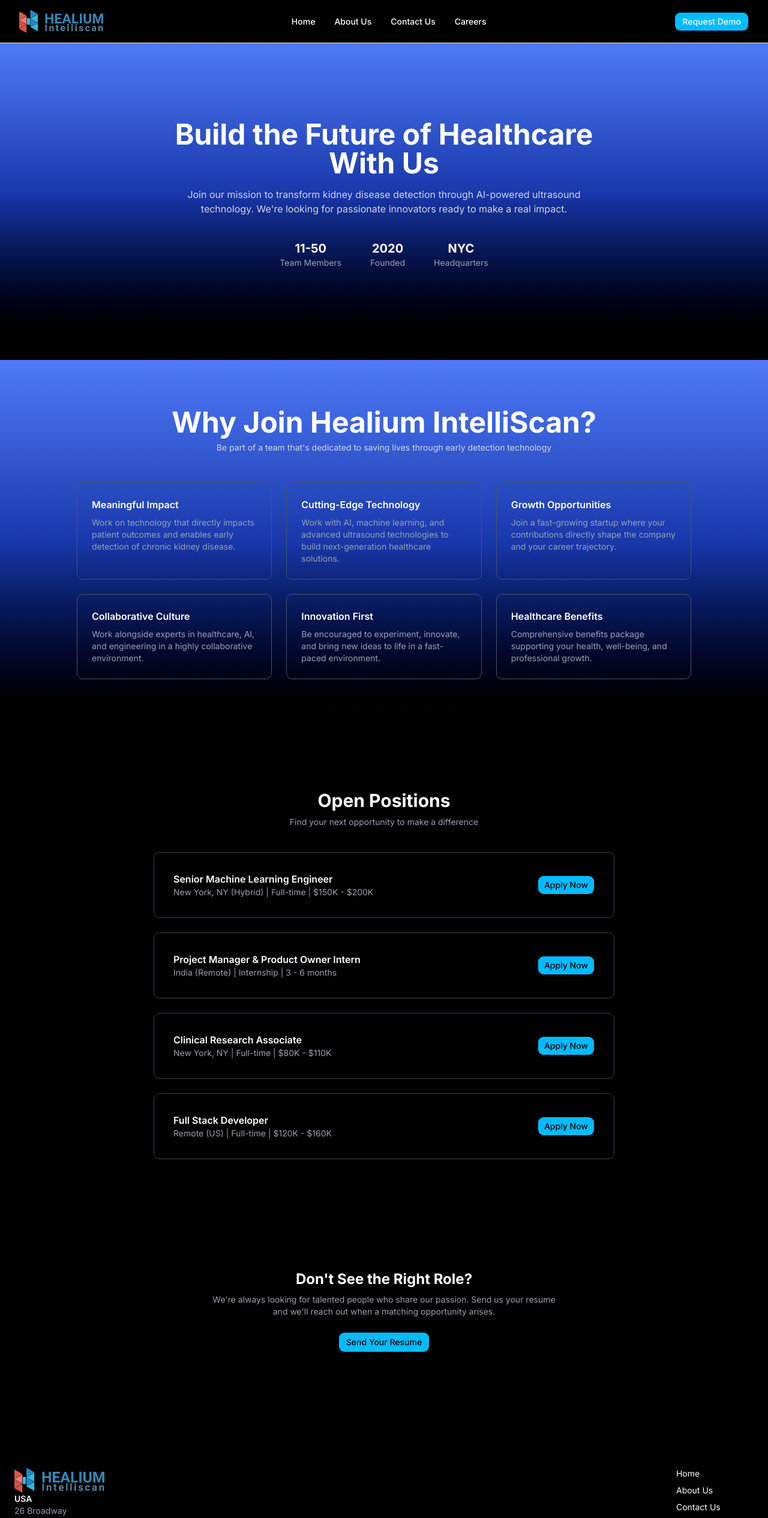
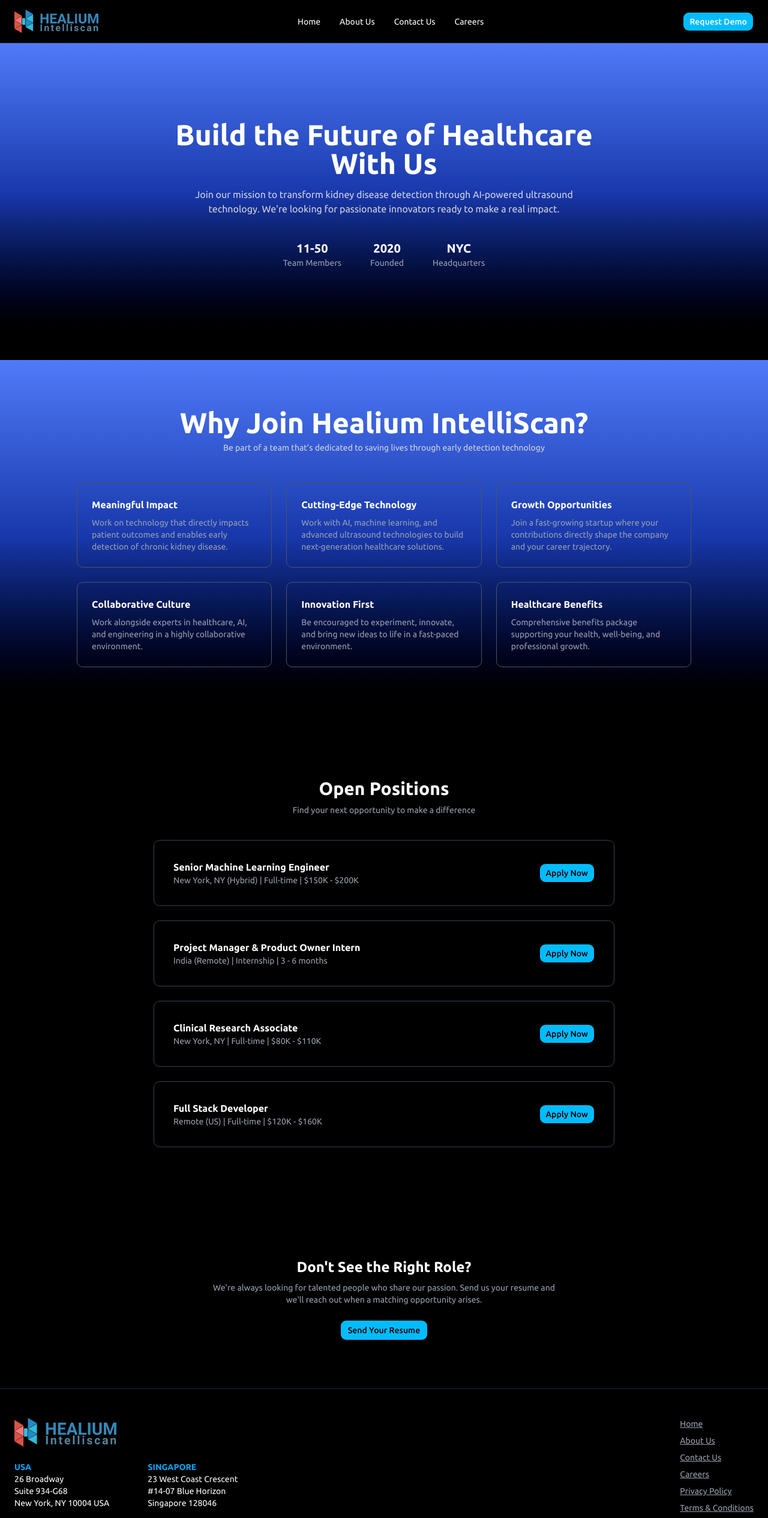
Before and after one commit to richapandey629/healium-next, a Next.js app: page /careers in a window 1280 px wide. Shown: the top 2530 px of the page at 60% size. Built offline with nearby package versions, Linux system fonts and the light colour scheme.

Commit message:
Further UI work

```diff
--- a/app/about/page.tsx
+++ b/app/about/page.tsx
@@ -1,7 +1,7 @@
 import Navbar from "@/components/layout/navbar"
 import Footer from "@/components/layout/footer"
 import Image from "next/image"
-import { ArrowUpRight, Lightbulb, DollarSign, ThumbsUp, Award } from "lucide-react"
+import { ArrowUpRight, Lightbulb, CircleDollarSign, ThumbsUp, Award } from "lucide-react"
 
 export default function AboutPage() {
   return (
@@ -57,10 +57,10 @@
             {/* ITEM 1 */}
             <div className="flex gap-6 items-start relative">
               <div className="bg-zinc-900 p-3 rounded-lg z-10">
-                <ArrowUpRight className="w-5 h-5 text-gray-300" />
+                <ArrowUpRight className="w-8 h-8 text-gray-300" />
               </div>
               <div>
-                <p className="text-gray-400 text-xs">2020</p>
+                <p className="text-gray-400 text-xs mb-2">2020</p>
                 <h3 className="text-white font-semibold">
                   The Dawn of Innovation
                 </h3>
@@ -73,10 +73,10 @@
             {/* ITEM 2 */}
             <div className="flex gap-6 items-start relative">
               <div className="bg-zinc-900 p-3 rounded-lg z-10">
-                <Lightbulb className="w-5 h-5 text-gray-300" />
+                <Lightbulb className="w-8 h-8 text-gray-300" />
               </div>
               <div>
-                <p className="text-gray-400 text-xs">2021</p>
+                <p className="text-gray-400 text-xs mb-2">2021</p>
                 <h3 className="text-white font-semibold">
                   Setting New Standards
                 </h3>
@@ -89,10 +89,10 @@
             {/* ITEM 3 */}
             <div className="flex gap-6 items-start relative">
               <div className="bg-zinc-900 p-3 rounded-lg z-10">
-                <DollarSign className="w-5 h-5 text-gray-300" />
+                <CircleDollarSign className="w-8 h-8 text-gray-300" />
               </div>
               <div>
-                <p className="text-gray-400 text-xs">2022</p>
+                <p className="text-gray-400 text-xs mb-2">2022</p>
                 <h3 className="text-white font-semibold">
                   Seizing Success
                 </h3>
@@ -105,10 +105,10 @@
             {/* ITEM 4 */}
             <div className="flex gap-6 items-start relative">
               <div className="bg-zinc-900 p-3 rounded-lg z-10">
-                <ThumbsUp className="w-5 h-5 text-gray-300" />
+                <ThumbsUp className="w-8 h-8 text-gray-300" />
               </div>
               <div>
-                <p className="text-gray-400 text-xs">2023</p>
+                <p className="text-gray-400 text-xs mb-2">2023</p>
                 <h3 className="text-white font-semibold">
                   Pioneering Precision
                 </h3>
@@ -121,10 +121,10 @@
             {/* ITEM 5 */}
             <div className="flex gap-6 items-start relative">
               <div className="bg-zinc-900 p-3 rounded-lg z-10">
-                <Award className="w-5 h-5 text-gray-300" />
+                <Award className="w-8 h-8 text-gray-300" />
               </div>
               <div>
-                <p className="text-gray-400 text-xs">2024</p>
+                <p className="text-gray-400 text-xs mb-2">2024</p>
                 <h3 className="text-white font-semibold">
                   Achieving Milestones & Commitment
                 </h3>
@@ -141,7 +141,7 @@
 
       {/* VISION */}
       <section className="py-20 px-6 text-center">
-        <div className="max-w-3xl mx-auto text-gray-400 text-sm md:text-base">
+        <div className="max-w-3xl mx-auto font-semibold text-gray-100 text-sm md:text-base">
           <h3 className="text-[rgb(81,122,249)] font-semibold mb-2">Our Vision</h3>
           <p>
             At the core of our endeavors lies a commitment to integrating artificial intelligence with medical expertise, propelling the fight against chronic kidney disease into a new era. We strive to craft pioneering AI-ultrasound technologies that transcend conventional boundaries, offering breakthrough precision in CKD detection and management that enhances patient care and outcomes.
--- a/app/careers/page.tsx
+++ b/app/careers/page.tsx
@@ -115,7 +115,7 @@
           New York, NY (Hybrid) | Full-time | $150K - $200K
         </p>
       </div>
-      <Button className="bg-sky-400 text-black hover:text-white">
+      <Button className="bg-sky-400 text-black hover:text-white cursor-pointer">
         Apply Now
       </Button>
     </div>
@@ -128,7 +128,7 @@
           India (Remote) | Internship | 3 - 6 months
         </p>
       </div>
-      <Button className="bg-sky-400 text-black hover:text-white">
+      <Button className="bg-sky-400 text-black hover:text-white cursor-pointer">
         Apply Now
       </Button>
     </div>
@@ -141,7 +141,7 @@
           New York, NY | Full-time | $80K - $110K
         </p>
       </div>
-      <Button className="bg-sky-400 text-black hover:text-white">
+      <Button className="bg-sky-400 text-black hover:text-white cursor-pointer">
         Apply Now
       </Button>
     </div>
@@ -154,7 +154,7 @@
           Remote (US) | Full-time | $120K - $160K
         </p>
       </div>
-      <Button className="bg-sky-400 text-black hover:text-white">
+      <Button className="bg-sky-400 text-black hover:text-white cursor-pointer">
         Apply Now
       </Button>
     </div>
--- a/app/contact/page.tsx
+++ b/app/contact/page.tsx
@@ -71,7 +71,7 @@
 
           {/* BUTTON */}
           <div className = "flex justify-center">
-          <Button variant = "default" className="bg-sky-400 px-6 py-6 items-center rounded-md text-black hover:bg-[rgb(81,122,249)] ">
+          <Button variant = "default" className="bg-sky-400 px-6 py-6 items-center rounded-md text-white hover:bg-[rgb(81,122,249)] cursor-pointer ">
             Submit
           </Button>
           </div>
@@ -97,7 +97,7 @@
           />
         </div>
 
-        <button className="mt-6 bg-sky-400 px-6 py-3 rounded-md text-black">
+        <button className="mt-6 bg-sky-400 px-6 py-3 rounded-md  text-white hover:bg-[rgb(81,122,249)] cursor-pointer ">
           Request Demo
         </button>
 
--- a/app/layout.tsx
+++ b/app/layout.tsx
@@ -1,7 +1,13 @@
 import type { Metadata } from "next";
 import { Geist, Geist_Mono, Inter } from "next/font/google";
 import "./globals.css";
+import { Ubuntu } from "next/font/google"
 
+
+const ubuntu = Ubuntu({
+  subsets: ["latin"],
+  weight: ["300", "400", "500", "700"],
+})
 
 const inter = Inter({ subsets: ["latin"] });
 
@@ -30,7 +36,7 @@
       lang="en"
       className={`${geistSans.variable} ${geistMono.variable} h-full antialiased`}
     >
-      <body className={`${inter.className} min-h-full flex flex-col`}>
+      <body className={`${ubuntu.className} min-h-full flex flex-col`}>
         {children}
       </body>
     </html>
--- a/components/layout/footer.tsx
+++ b/components/layout/footer.tsx
@@ -2,30 +2,35 @@
 
 export default function Footer() {
   return (
-    <footer className="bg-black text-white py-20 md:py-28 px-6">
+    <footer className="bg-black border-t border-gray-800 text-gray-400">
 
-      <div className="xl mx-auto flex flex-col md:flex-row justify-between gap-10">
+      <div className="max-w-7xl mx-auto px-6 py-12">
 
+        {/* TOP */}
+        <div className="flex flex-col md:flex-row justify-between gap-12">
+
+          {/* LEFT */}
+          <div>
+
+            <Image
+              src="/healium-intelliscan-logo.png"
+              width={170}
+              height={60}
+              alt="logo"
+            />
+
+            {/* ADDRESSES SIDE BY SIDE */}
+            <div className="flex gap-16 mt-6 text-sm text-white">
 
               <div>
-          <Image
-            src="/healium-intelliscan-logo.png"
-            alt="logo"
-            width={150}
-            height={40}
-          />
-
-          <div className="space-y-6 text-sm text-gray-400">
-
-          <div>
-            <p className="text-white font-semibold">USA</p>
+                <p className="text-sky-500 font-semibold">USA</p>
                 <p>26 Broadway</p>
                 <p>Suite 934-G68</p>
                 <p>New York, NY 10004 USA</p>
               </div>
 
               <div>
-            <p className="text-white font-semibold">SINGAPORE</p>
+                <p className="text-sky-500 font-semibold">SINGAPORE</p>
                 <p>23 West Coast Crescent</p>
                 <p>#14-07 Blue Horizon</p>
                 <p>Singapore 128046</p>
@@ -34,19 +39,41 @@
             </div>
           </div>
 
-        {/* RIGHT */}
-        <div className="text-sm">
-          <a className="block mb-2">Home</a>
-          <a className="block mb-2">About Us</a>
-          <a className="block mb-2">Contact Us</a>
-          <a className="block mb-2">Careers</a>
-          <a className="block mb-2">Privacy Policy</a>
-          <a className="block mb-2">Terms & Conditions</a>
-          <a className="block mb-2">Help & Support</a>
+          {/* RIGHT LINKS */}
+          <div className="text-sm space-y-2">
+            {["Home","About Us","Contact Us","Careers","Privacy Policy","Terms & Conditions","Help & Support"].map((item)=>(
+              <p key={item} className="underline hover:text-white cursor-pointer">
+                {item}
+              </p>
+            ))}
           </div>
 
         </div>
 
+        {/* BOTTOM */}
+        <div className="border-t border-gray-800 mt-10 pt-6 flex justify-between items-center">
+
+          <p className="text-sm text-gray-500">
+            © 2026 Healium Intelliscan
+          </p>
+
+          {/* GREY LINKEDIN */}
+          <Image
+            src="/linkedin.png"
+            width={28}
+            height={28}
+            alt="linkedin"
+            className="opacity-60 hover:opacity-100"
+          />
+
+        </div>
+
+        {/* FDA TEXT */}
+        <p className="text-xs text-gray-500 mt-4">
+          This device is pending FDA 510(k) clearance and is not yet available for sale in the United States.
+        </p>
+
+      </div>
     </footer>
   )
 }
--- a/components/layout/navbar.tsx
+++ b/components/layout/navbar.tsx
@@ -1,34 +1,56 @@
+"use client"
+
+import { useState } from "react"
 import Image from "next/image"
+import Link from "next/link"
 import { Button } from "@/components/ui/button"
-import Link from "next/link"
 
 export default function Navbar() {
+
+  const [open, setOpen] = useState(false)
+
   return (
-    <nav className="flex justify-between items-center px-8 py-4 border-b bg-black">
+    <nav className="bg-black border-b border-gray-800">
 
-      <div className="flex items-center gap-2">
-        <Image
-        src="/healium-intelliscan-logo.png"
-        alt="Healium Logo"
-        width={140}
-        height={40}
-        className ="cursor-pointer"/>
+      <div className="flex justify-between items-center px-6 py-4">
+
+        {/* LOGO */}
+        <Image src="/healium-intelliscan-logo.png" width={140} height={40} alt="logo" />
+
+        {/* DESKTOP MENU */}
+        <div className="hidden md:flex gap-8 text-sm text-white">
+          <Link href="/">Home</Link>
+          <Link href="/about">About Us</Link>
+          <Link href="/contact">Contact Us</Link>
+          <Link href="/careers">Careers</Link>
+        </div>
+
+        {/* RIGHT */}
+        <div className="flex items-center gap-4">
+
+          <Button className="hidden md:block bg-sky-400 hover:bg-[rgb(81,122,249)]">
+            Request Demo
+          </Button>
+
+          {/* HAMBURGER */}
+          <div onClick={()=>setOpen(!open)} className="md:hidden cursor-pointer text-2xl">
+            ☰
+          </div>
+
+        </div>
 
       </div>
 
-      <div className="hidden md:flex gap-8 text-sm font-medium">
-        <a href="/" className="hover:text-gray-400 text-white">Home</a>
-        <a href="/about" className="hover:text-gray-400 text-white">About Us</a>
-        <a href="/contact" className="hover:text-gray-400 text-white">Contact Us</a>
-        <a href="/careers" className="hover:text-gray-400 text-white">Careers</a>
-      </div>
-      <div className="md:hidden text-white text-2xl cursor-pointer">
-          ☰
+      {/* MOBILE MENU */}
+      {open && (
+        <div className="md:hidden flex flex-col gap-4 px-6 pb-6 text-sm">
+          <Link href="/">Home</Link>
+          <Link href="/about">About Us</Link>
+          <Link href="/contact">Contact Us</Link>
+          <Link href="/careers">Careers</Link>
         </div>
+      )}
 
-       <Button variant="default" aria-label="Submit" className=" px-3 py-3 bg-sky-400 cursor-pointer hover:bg-[rgb(81,122,249)]">
-            Request Demo
-          </Button>
     </nav>
   )
 }
--- a/components/sections/features.tsx
+++ b/components/sections/features.tsx
@@ -4,10 +4,9 @@
   return (
     <section className="bg-black text-white py-20 md:py-28 px-6">
 
-      <h2 className="text-xl md:text-2xl font-semibold mb-12 text-white text-center">Developing Solutions for{" "}
-          <span className="text-[rgb(81,122,249)] text-3xl">
-         Global {" "}
-          <span className="text-sky-400 text-3xl text-center">CKD Epidemic</span> </span>
+      <h2 className="text-5xl md:text-4xl font-semibold mb-12 text-white text-center">Developing Solutions for{" "}
+          <span className="bg-gradient-to-r from-[rgb(81,122,249)] to-sky-400 text-transparent bg-clip-text text-5xl font-bold">
+         Global CKD Epidemic</span>
       </h2>
 
       <div className="grid grid-cols-1 md:grid-cols-3 ">
@@ -18,7 +17,7 @@
             Innovative AI-Driven Ultrasound
           </h3>
           <p className="mt-2 text-gray-400 text-sm text-center">
-            AI-powered ultrasound offers real-time support and quality evaluation.
+            AI-powered Ultrasound offers real-time support and quality evaluation, enabling healthcare professionals of all skill levels to perform high-quality renal ultrasounds.
           </p>
         </div>
 
@@ -28,7 +27,9 @@
             Revolutionizing Early CKD Detection
           </h3>
           <p className="mt-2 text-gray-400 text-sm text-center">
-            Detects chronic kidney disease early and identifies root causes.
+            Detects Chronic Kidney Disease from its earliest stage but also identifies the root cause. By leveraging digital biomarkers.
+
+
           </p>
         </div>
 
@@ -38,7 +39,7 @@
             Advanced Renal Health Diagnostics
           </h3>
           <p className="mt-2 text-gray-400 text-sm text-center">
-            Generates patient-specific models and improves precision.
+            Generates patient-specific perfusion models and constructs three-dimensional representations of the kidney, enhancing precision and clarity in diagnosis.
           </p>
         </div>
 
--- a/components/sections/hero.tsx
+++ b/components/sections/hero.tsx
@@ -1,17 +1,17 @@
 import { Button } from "@/components/ui/button"
 import Image from "next/image"
+import Link from "next/link"
 
 export default function Hero() {
   return (
-    <section className="bg-gradient-to-b from-black to-blue-900 text-white py-20 md:py-28 px-6">
+
+    <section className="bg-gradient-to-b from-black via-blue-900 to-[#1e45d5cc] text-white py-20 md:py-28 px-6">
 
       <div className="max-w-7xl mx-auto px-4 md:px-6 text-center">
 
         {/* HEADING */}
-        <h1 className="text-3xl md:text-5xl font-semibold leading-[1.2] max-w-3xl mx-auto">
-          Revolutionizing Early{" "}
-          <span className="text-[rgb(81,122,249)]">Detection of</span>{" "}
-          <span className="text-sky-400">Chronic Kidney Disease</span>
+        <h1 className="text-5xl md:text5xl font-bold leading-[1.2] max-w-5xl mx-auto">
+          Revolutionizing Early{" "}<span className="bg-gradient-to-r from-[rgb(81,122,249)] to-sky-400 text-transparent bg-clip-text text-5xl font-bold">Detection of Chronic Kidney Disease</span>
         </h1>
 
         {/* DESCRIPTION */}
@@ -21,19 +21,19 @@
 
         {/* BUTTON */}
         <div className="mt-6 ">
-          <Button className="bg-sky-400 hover:bg-[rgb(81,122,249)] text-black px-6 py-4">
+          <Button className="bg-sky-400 hover:bg-[rgb(81,122,249)] text-white px-8 py-6">
             Request Demo
           </Button>
         </div>
 
         {/* IMAGE */}
-        <div className="mt-12 flex justify-center w-full h-auto">
+        <div className="mt-12 flex justify-center w-full h-auto  ">
           <Image
             src="/hero.gif"
             alt="hero"
             width={900}
             height={600}
-            className="w-full max-w-3xl"
+            className="w-full max-w-3xl "
           />
         </div>
 
--- a/package.json
+++ b/package.json
@@ -9,6 +9,7 @@
     "lint": "eslint"
   },
   "dependencies": {
+    "@fontsource/ubuntu": "^5.2.8",
     "class-variance-authority": "^0.7.1",
     "clsx": "^2.1.1",
     "lucide-react": "^1.8.0",
```
Also changed, not shown: components/sections/details.tsx (+23 -24 lines), public/healium.jpg (added), 1 other file (tests, documents, lock files or other folders). Lines whose indentation alone changed are shown as unchanged.
